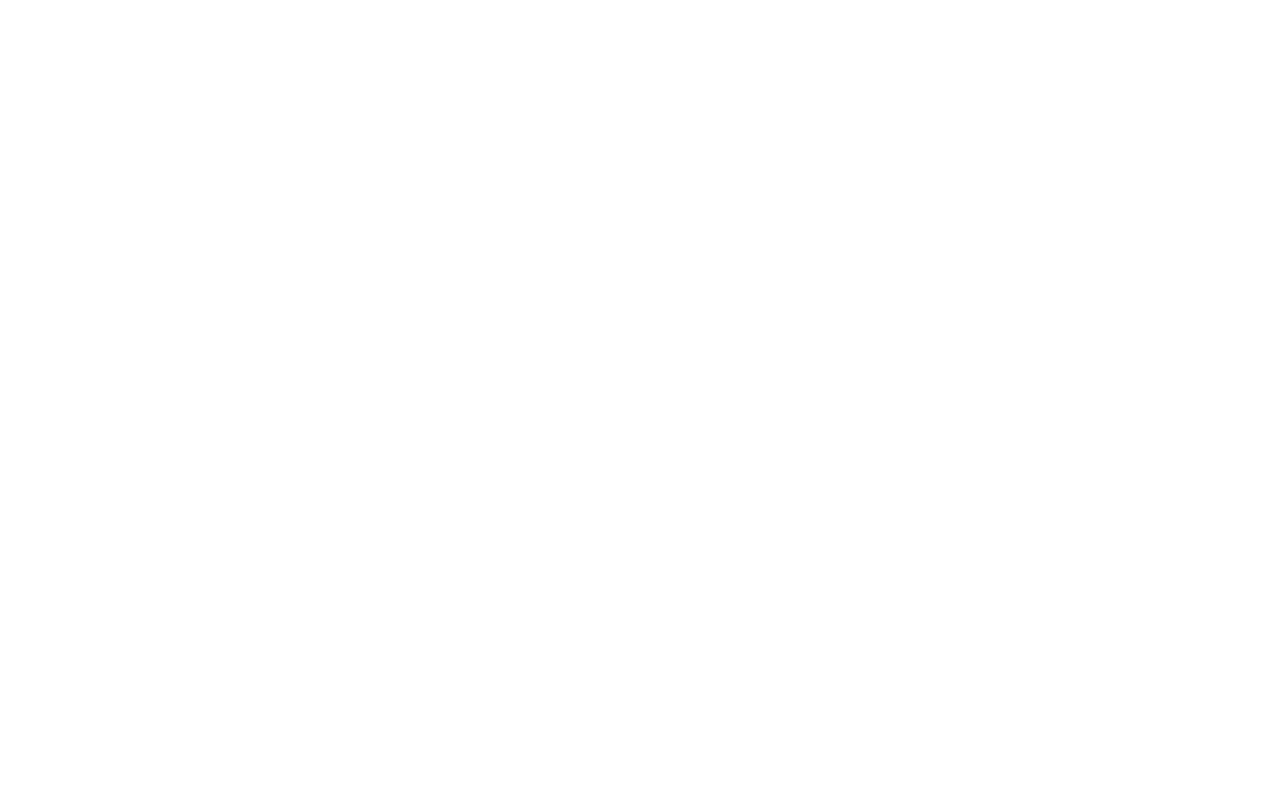
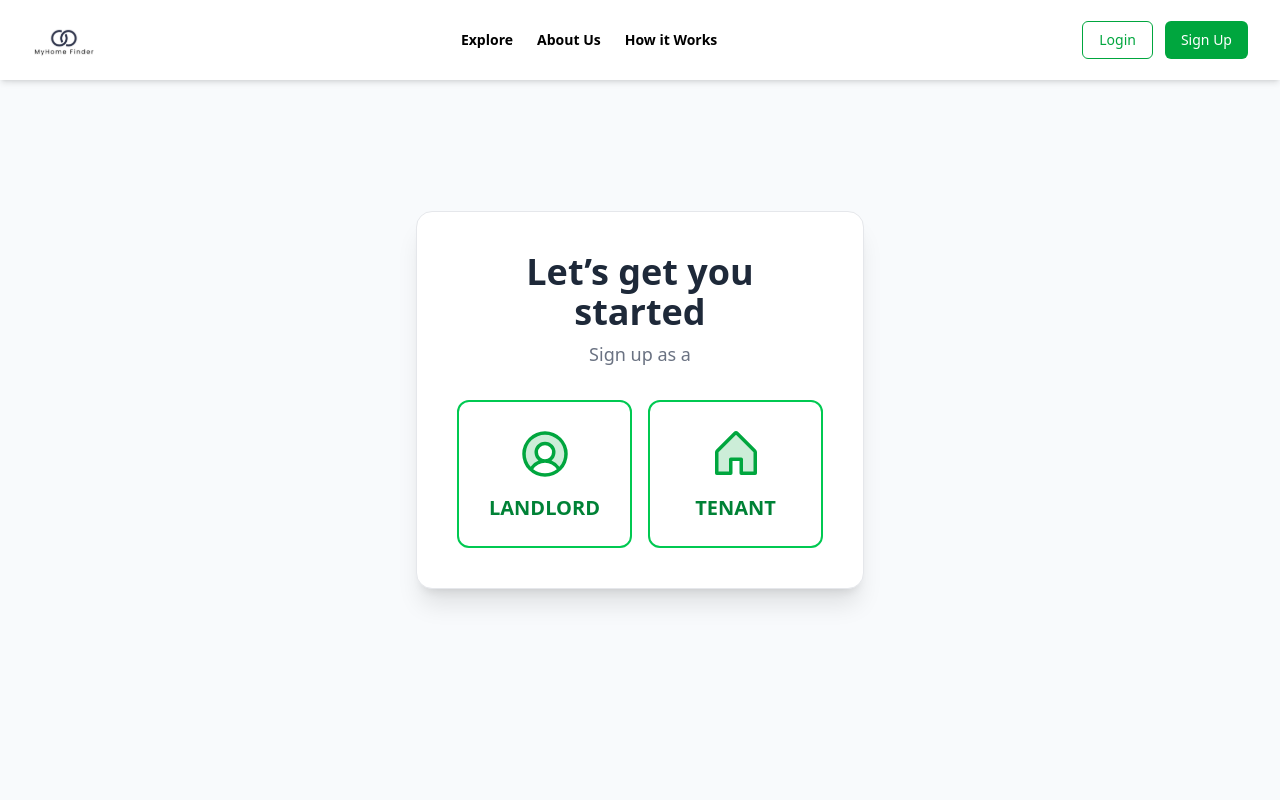
Before and after one commit to Techies-Collab-and-Upskill-Live-Project/my-homefinder-frontend, a React (Vite) app: page /decision in a window 1280 px wide. Before the commit this address had no page. Shown: the top 800 px of the page. Built offline with nearby package versions, Linux system fonts and the light colour scheme.

Commit message:
feat: updated the decision page

```diff
--- a/src/App.jsx
+++ b/src/App.jsx
@@ -3,6 +3,7 @@
 import Landing from "./pages/Landing";
 import Layout from "./layout/Layout";
 import "./index.css";
+import SignupSelectionPage from "./pages/DecisionPage";
 // import 'leaflet/dist/leaflet.css';
 
 function App() {
@@ -11,6 +12,7 @@
       <Routes>
         <Route element={<Layout />}>
           <Route index element={<Landing />} />
+          <Route path= "/decision" element={<SignupSelectionPage />} />
         </Route>
       </Routes>
     </>
--- a/src/pages/DecisionPage.jsx
+++ b/src/pages/DecisionPage.jsx
@@ -1,86 +1,53 @@
-import React, { useState } from 'react';
-import { X, User, Home } from 'lucide-react';
+import React from "react";
+import { useNavigate } from "react-router-dom";
+import { X, UserCircle, House } from "@phosphor-icons/react";
 
 const SignupSelectionPage = () => {
-  const [selectedRole, setSelectedRole] = useState(null);
+  const navigate = useNavigate();
 
   const handleRoleSelect = (role) => {
-    setSelectedRole(role);
-    console.log(`Selected role: ${role}`);
+    if (role === "landlord") {
+      navigate("/signup/landlord");
+    } else if (role === "tenant") {
+      navigate("/signup/tenant");
+    }
   };
 
   const handleClose = () => {
-    console.log("Close button clicked");
+    navigate("/");
   };
 
   return (
-    <div className="min-h-screen flex items-center justify-center bg-gray-100 p-4 font-inter">
-      <div className="relative bg-white rounded-xl shadow-2xl p-8 md:p-12 w-full max-w-md mx-auto text-center border border-gray-200">
+    <div className="min-h-screen flex items-center justify-center bg-[#F8FAFC] px-4 font-inter">
+      <div className="relative bg-white rounded-2xl shadow-xl border border-gray-200 p-8 md:p-10 w-full max-w-md text-center">
+        {/* Header */}
+        <h2 className="text-3xl md:text-4xl font-bold text-gray-800 mb-2">
+          Let’s get you started
+        </h2>
+        <p className="text-sm md:text-lg text-gray-500 mb-8">Sign up as a</p>
 
-        <button
-          onClick={handleClose}
-          className="absolute top-4 right-2 text-gray-500 hover:text-gray-800 focus:outline-none"
-          aria-label="Close"
-        >
-          <X size={24} />
-        </button>
-
-        {/* Header Text */}
-        <h2 className="text-4xl font-bold text-gray-800 mt-4 mb-2">Let's get you started</h2>
-        <p className="text-lg text-gray-600 mb-8">Sign Up as a</p>
-
-        {/* Decision Selection Cards */}
-        <div className="flex flex-col md:flex-row space-y-3 md:space-y-0 md:space-x-4 justify-center">
-          {/* Landlord Card */}
+        {/* Selection Cards */}
+        <div className="flex flex-col md:flex-row gap-4">
+          {/* Landlord */}
           <button
-            onClick={() => handleRoleSelect('landlord')}
-            className={`flex flex-col items-center justify-center p-6 md:p-8 rounded-lg border-2 w-full md:w-1/2 transition-all duration-300
-              ${selectedRole === 'landlord'
-                ? 'bg-green-700 border-green-700 text-white shadow-lg transform scale-105'
-                : 'bg-white border-green-500 text-green-700 hover:bg-green-50 hover:shadow-md'
-              }`}
-            aria-pressed={selectedRole === 'landlord'}
-            aria-label="Sign up as a Landlord"
+            onClick={() => handleRoleSelect("landlord")}
+            className="flex flex-col items-center justify-center p-6 rounded-xl border-2 w-full transition-all duration-300 bg-white border-green-500 text-green-700 hover:bg-green-50 hover:shadow-md"
           >
-            {/* Icon section */}
-            <User
-              size={60} // This icon can be sized
-              className="mb-3"
-              style={{ color: selectedRole === 'landlord' ? 'white' : '#10B981' }}
+            <UserCircle
+              size={56}
+              weight="duotone"
+              className="mb-3 text-green-600"
             />
-            {/* Text Label */}
-            <span
-              className={`text-2xl font-bold ${selectedRole === 'landlord' ? 'text-white' : 'text-green-700'}`}
-              style={{ color: selectedRole === 'landlord' ? 'white' : '#10B981' }}
-            >
-              LANDLORD
-            </span>
+            <span className="text-lg md:text-xl font-semibold">LANDLORD</span>
           </button>
 
-          {/* Tenant Card */}
+          {/* Tenant */}
           <button
-            onClick={() => handleRoleSelect('tenant')}
-            className={`flex flex-col items-center justify-center p-6 md:p-8 rounded-lg border-2 w-full md:w-1/2 transition-all duration-300
-              ${selectedRole === 'tenant'
-                ? 'bg-green-700 border-green-700 text-white shadow-lg transform scale-105'
-                : 'bg-white border-green-500 text-green-700 hover:bg-green-50 hover:shadow-md'
-              }`}
-            aria-pressed={selectedRole === 'tenant'}
-            aria-label="Sign up as a Tenant"
+            onClick={() => handleRoleSelect("tenant")}
+            className="flex flex-col items-center justify-center p-6 rounded-xl border-2 w-full transition-all duration-300 bg-white border-green-500 text-green-700 hover:bg-green-50 hover:shadow-md"
           >
-            {/* Icon */}
-            <Home
-              size={60}
-              className="mb-3"
-              style={{ color: selectedRole === 'tenant' ? 'white' : '#10B981' }}
-            />
-            {/* Text Label */}
-            <span
-              className={`text-2xl font-bold ${selectedRole === 'tenant' ? 'text-white' : 'text-green-700'}`}
-              style={{ color: selectedRole === 'tenant' ? 'white' : '#10B981' }}
-            >
-              TENANT
-            </span>
+            <House size={56} weight="duotone" className="mb-3 text-green-600" />
+            <span className="text-lg md:text-xl font-semibold">TENANT</span>
           </button>
         </div>
       </div>
```
